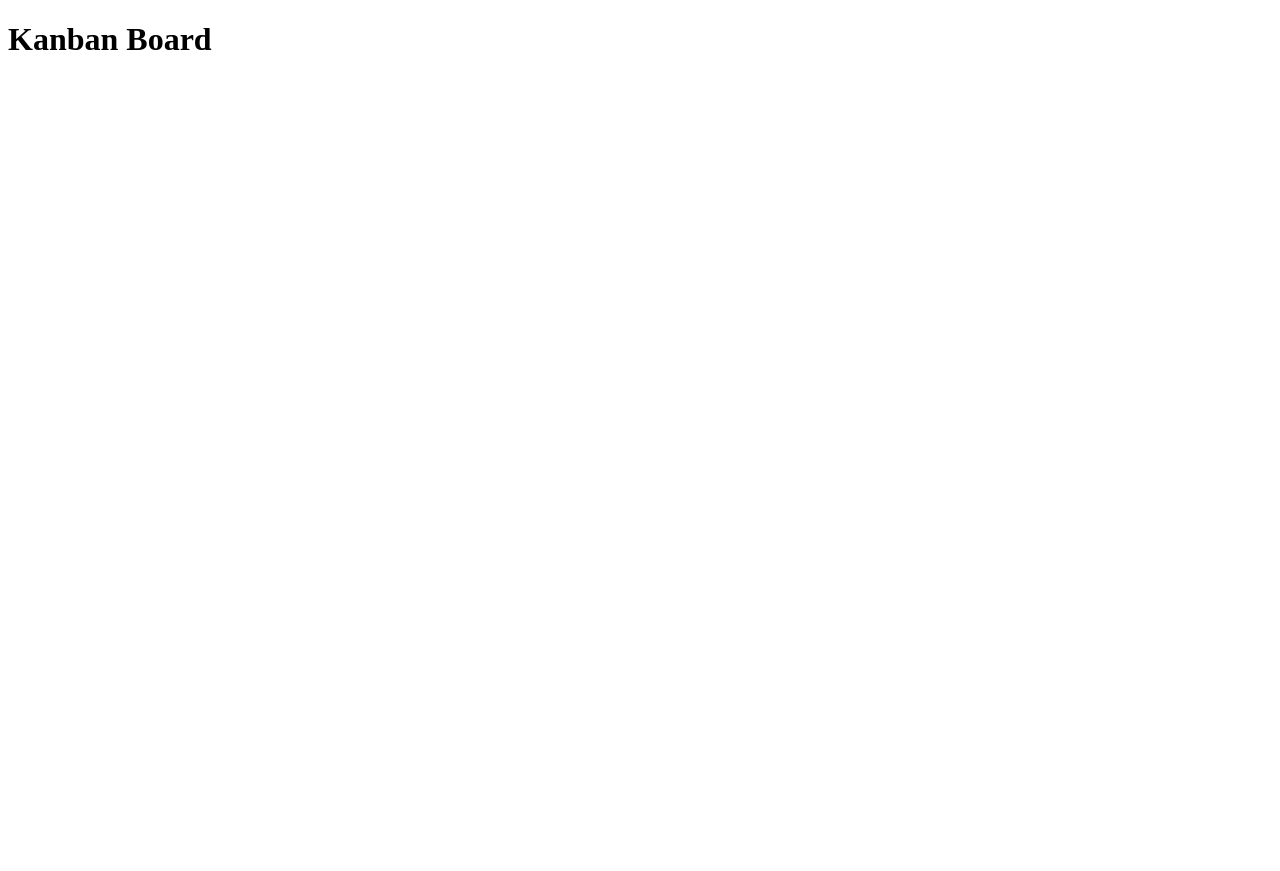
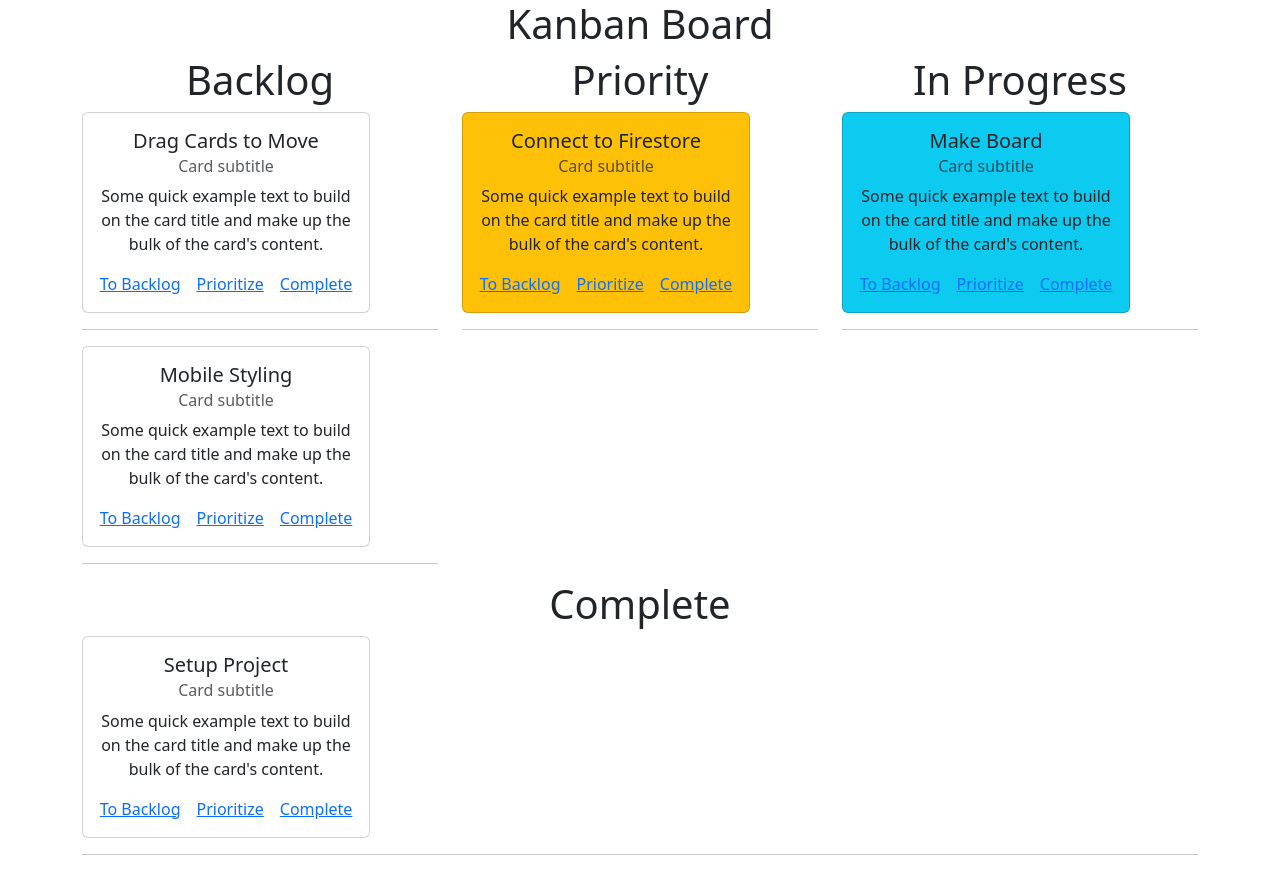
Before and after one commit to ObiBaratt/kanban-board, a React (Create React App) app: page / in a window 1280 px wide. Before the commit the page ends 800 px from the top, so only its background shows below. Built offline with nearby package versions, Linux system fonts and the light colour scheme.

Commit message:
Add Board that contains Columns that contain Cards. Basic Bootstrap styling. Setup mapping to display cards from upcoming db fetch.

```diff
--- /dev/null
+++ b/src/App.css
@@ -0,0 +1,3 @@
+.centered {
+    text-align: center;
+}
--- a/src/App.js
+++ b/src/App.js
@@ -1,6 +1,13 @@
+import Board from "./components/Board/Board";
+
+import "./App.css";
+
 function App() {
   return (
-    <h1>Kanban Board</h1>
+    <div className="centered">
+      <h1>Kanban Board</h1>
+      <Board />
+    </div>
     );
 }
 
--- /dev/null
+++ b/src/components/Board/Board.css
@@ -0,0 +1,3 @@
+.mainBoard {
+    border-radius: 10px;
+}
--- /dev/null
+++ b/src/components/Board/Board.js
@@ -0,0 +1,31 @@
+import "./Board.css";
+
+import Column from "../Column/Column";
+
+export default function Board() {
+    const backlog = [{'name': 'Drag Cards to Move', 'id': 1}, {'name': 'Mobile Styling', 'id': 2}];
+    const priority = [{'name': 'Connect to Firestore', 'id': 3}];
+    const in_progress = [{'name': 'Make Board', 'id': 4}];
+    const complete = [{'name': 'Setup Project', 'id': 5}];
+
+    // console.log(backlog, priority, in_progress, complete)
+
+    return (
+        <div className="container mainBoard">
+            <div className="row">
+                <div className="col-sm">
+                    <Column colName='Backlog' colColor='' colItems={backlog}/>
+                </div>
+                <div className="col-sm">
+                    <Column colName='Priority' colColor='warning' colItems={priority}/>
+                </div>
+                <div className="col-sm">
+                    <Column colName='In Progress' colColor='info' colItems={in_progress}/>
+                </div>
+                <div className="col-sm">
+                    <Column colName='Complete' colColor='' colItems={complete}/>
+                </div>
+            </div>
+        </div>
+    )
+}
--- /dev/null
+++ b/src/components/Card/Card.css
@@ -0,0 +1,3 @@
+.card {
+    width: 18rem;
+}
--- /dev/null
+++ b/src/components/Card/Card.js
@@ -0,0 +1,17 @@
+import "./Card.css";
+
+export default function Card({ cardTitle, colColor }) {
+
+    return (
+        <div className={`card bg-${colColor}`}>
+            <div className="card-body">
+                <h5 className="card-title">{ cardTitle }</h5>
+                <h6 className="card-subtitle mb-2 text-muted">Card subtitle</h6>
+                <p className="card-text">Some quick example text to build on the card title and make up the bulk of the card's content.</p>
+                <a href="https://google.com" className="card-link">To Backlog</a>
+                <a href="https://google.com" className="card-link">Prioritize</a>
+                <a href="https://google.com" className="card-link">Complete</a>
+            </div>
+        </div>
+    )
+}
--- /dev/null
+++ b/src/components/Column/Column.css
@@ -0,0 +1,3 @@
+.boardColumn {
+    text-align: center;
+}
--- /dev/null
+++ b/src/components/Column/Column.js
@@ -0,0 +1,21 @@
+import "./Column.css";
+
+import Card from "../Card/Card";
+
+export default function Column({ colName, colColor, colItems }) {
+    // <Card cardTitle="Make Board" colColor={colColor} />
+
+    return (
+        <div className={`${colName} boardColumn`}>
+            <h1>{colName}</h1>
+            {colItems.map(item => {
+                return (
+                        <div key={item.id}>
+                            <Card cardTitle={item.name} colColor={colColor} />
+                            <hr />
+                        </div>
+                );
+            })}
+        </div>
+    )
+}
--- a/src/index.js
+++ b/src/index.js
@@ -1,6 +1,10 @@
 import React from 'react';
 import ReactDOM from 'react-dom/client';
+
+import 'bootstrap/dist/css/bootstrap.css';
+
 import App from './App';
+
 
 const root = ReactDOM.createRoot(document.getElementById('root'));
 root.render(
```
